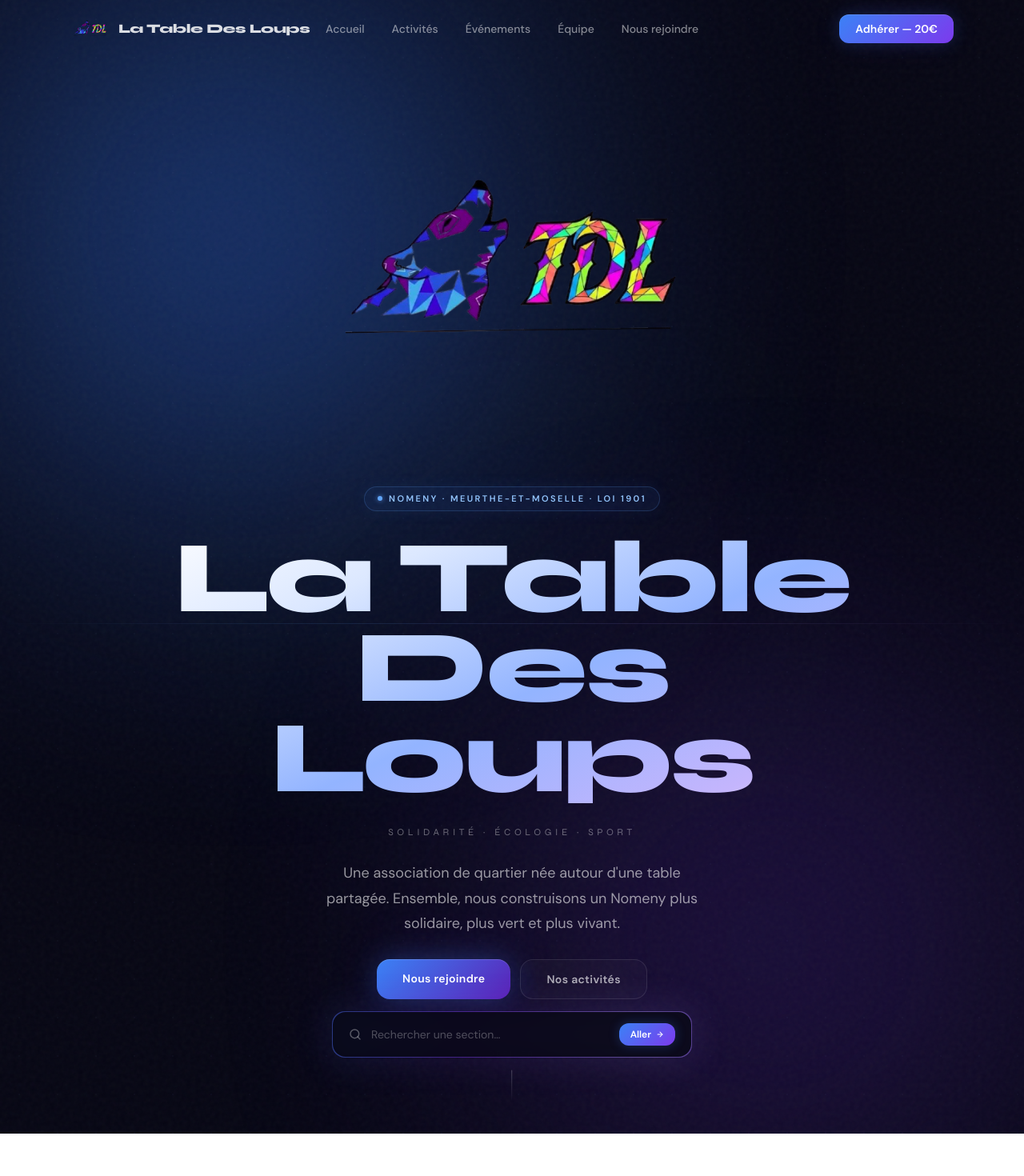
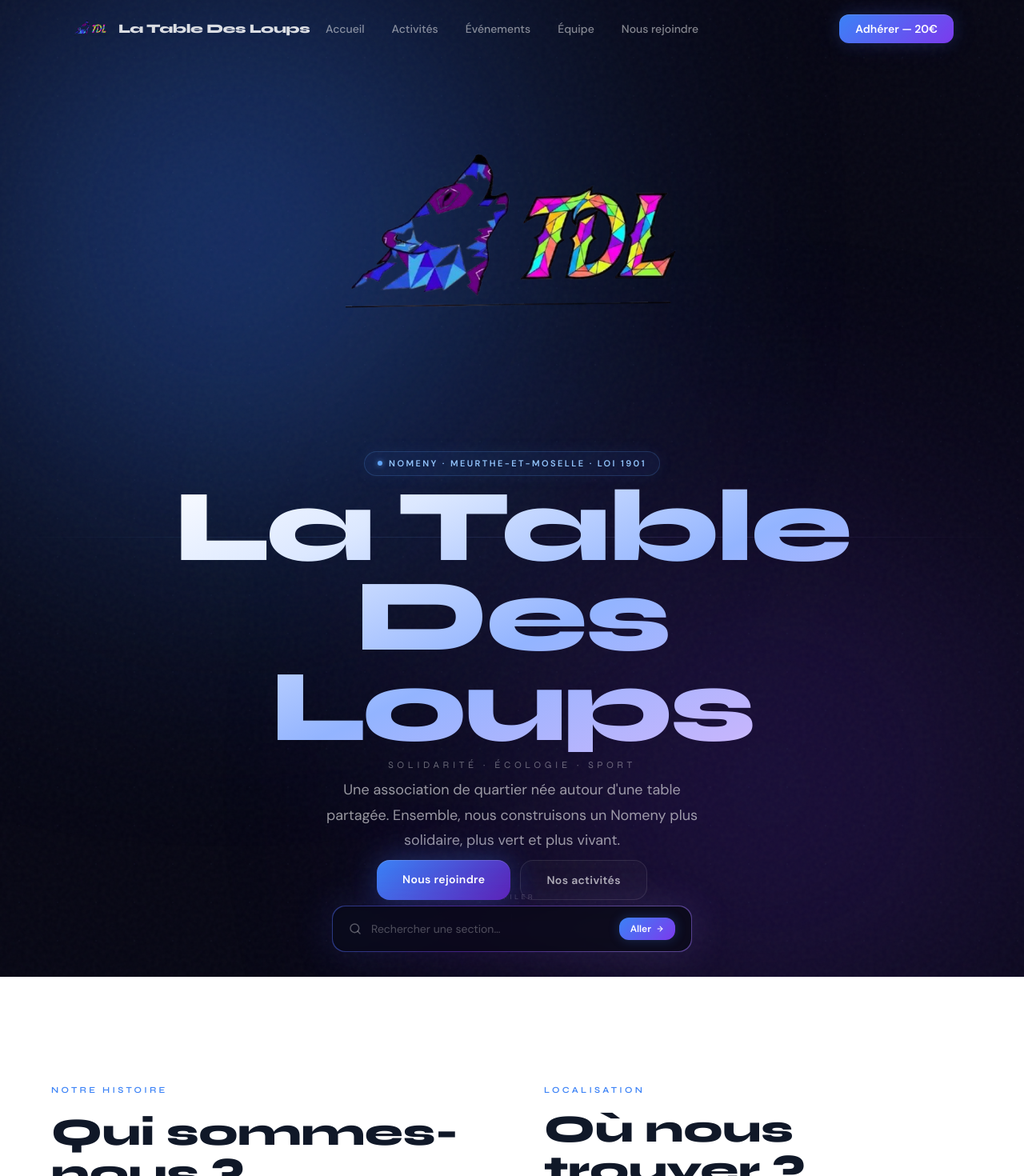
Before and after one commit to Corentincode07/table-des-loups, a Next.js app: page / in a window 1280 px wide. Shown: the top 1470 px of the page at 80% size. Built offline with nearby package versions, Linux system fonts and the light colour scheme.

Commit message:
hero compact une seule page

```diff
--- a/components/Hero.tsx
+++ b/components/Hero.tsx
@@ -33,7 +33,7 @@
     <section
       id="accueil"
       ref={ref}
-      className="relative min-h-screen flex items-center justify-center overflow-hidden pb-24"
+      className="relative min-h-screen flex items-center justify-center overflow-hidden py-8"
       style={{ background: "#070714" }}
       aria-label="Accueil"
     >
@@ -104,10 +104,10 @@
           variants={containerVariants}
           initial="hidden"
           animate="visible"
-          className="flex flex-col items-center gap-7"
+          className="flex flex-col items-center gap-2"
         >
           {/* Logo */}
-          <motion.div variants={itemVariants} className="mt-20">
+          <motion.div variants={itemVariants} className="mt-4 mb-2">
             <div
               className="relative mx-auto"
               style={{
@@ -205,7 +205,7 @@
           </motion.div>
 
           {/* Search bar */}
-          <motion.div variants={itemVariants} className="w-full max-w-md -mt-3">
+          <motion.div variants={itemVariants} className="w-full max-w-md">
             <SearchBar />
           </motion.div>
 
```
